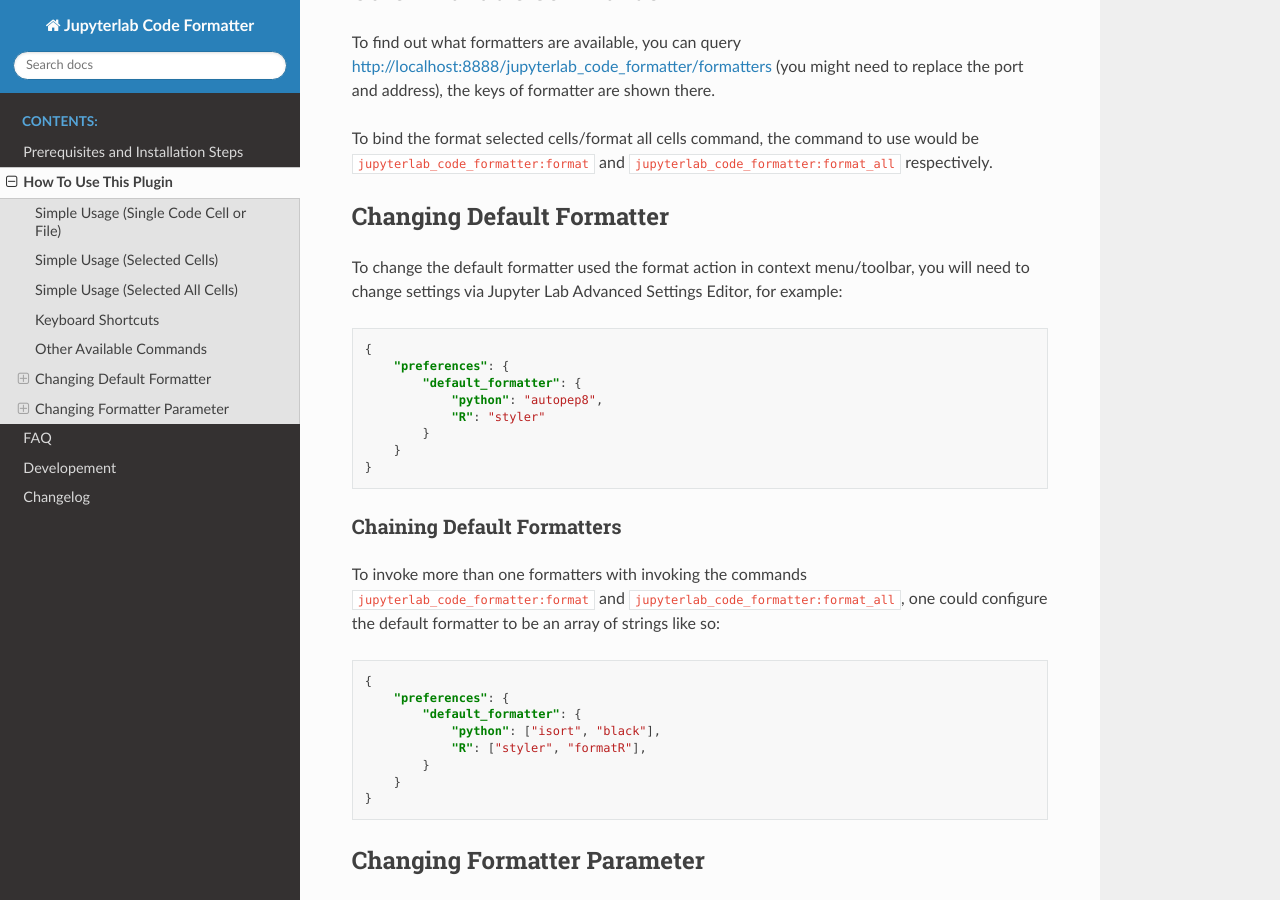
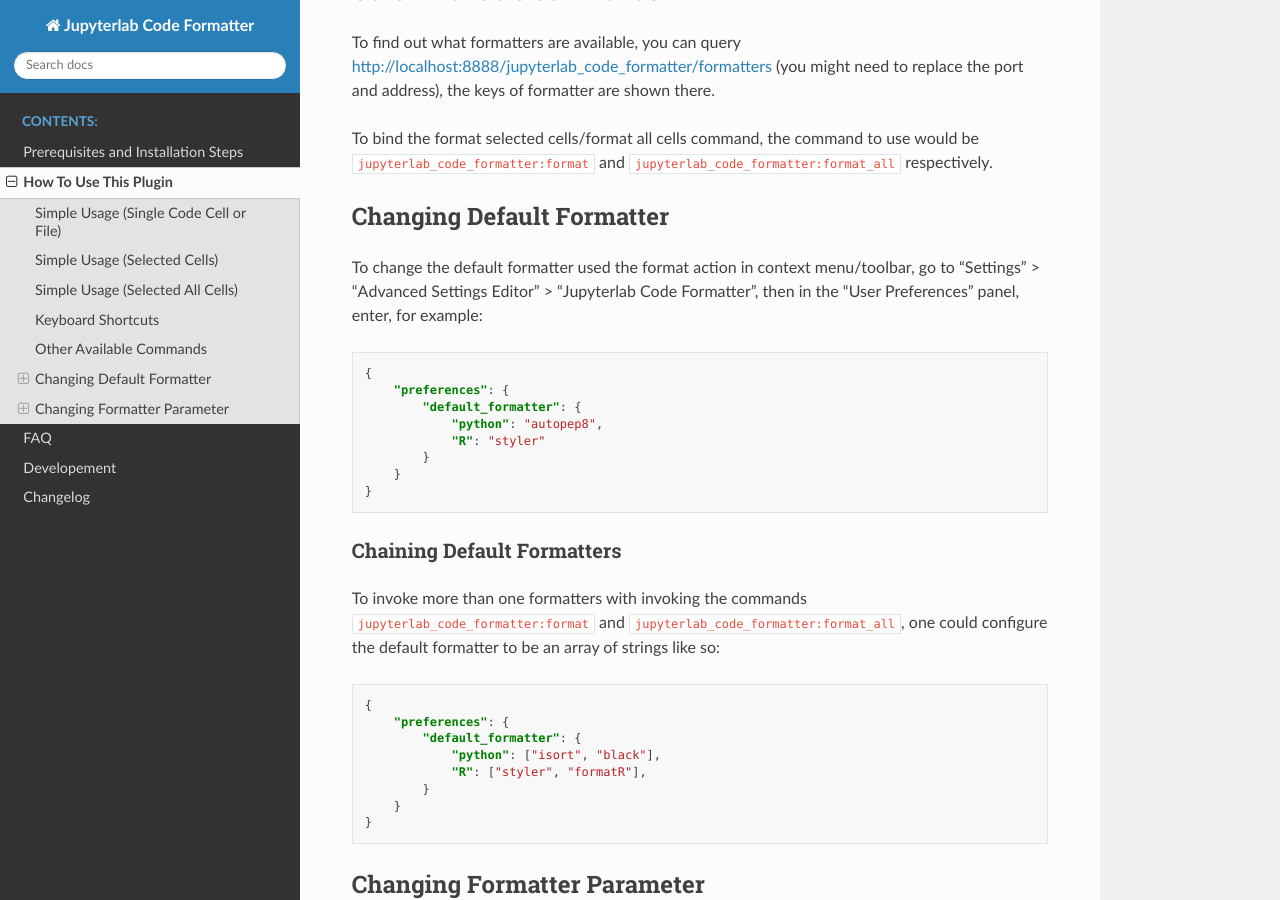
Before and after one commit to jupyterlab-contrib/jupyterlab_code_formatter, a Sphinx documentation site: the page built from docs/how-to-use.rst, in a window 1280 px wide and 900 px high, scrolled down 1323 px. Built offline with Sphinx 7.4.7 and the Read the Docs theme 2.0.0, drawn with Linux system fonts in a browser that asks for light colours.

Commit message:
docs: Clarify some docs for changing default formatter

```diff
--- a/docs/how-to-use.rst
+++ b/docs/how-to-use.rst
@@ -68,7 +68,7 @@
 Changing Default Formatter
 --------------------------
 
-To change the default formatter used the format action in context menu/toolbar, you will need to change settings via Jupyter Lab Advanced Settings Editor, for example:
+To change the default formatter used the format action in context menu/toolbar, go to "Settings" > "Advanced Settings Editor" > "Jupyterlab Code Formatter", then in the "User Preferences" panel, enter, for example:
 
 .. code-block:: json
 
```
